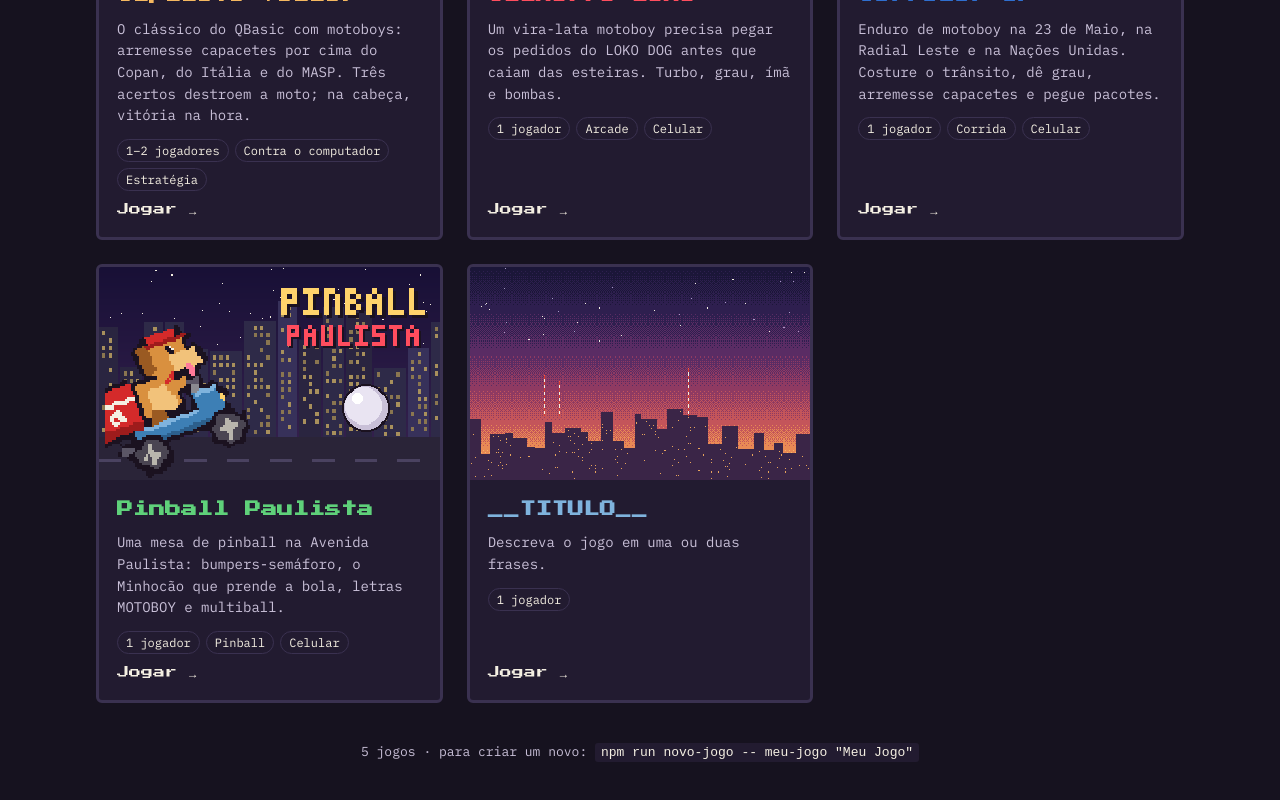
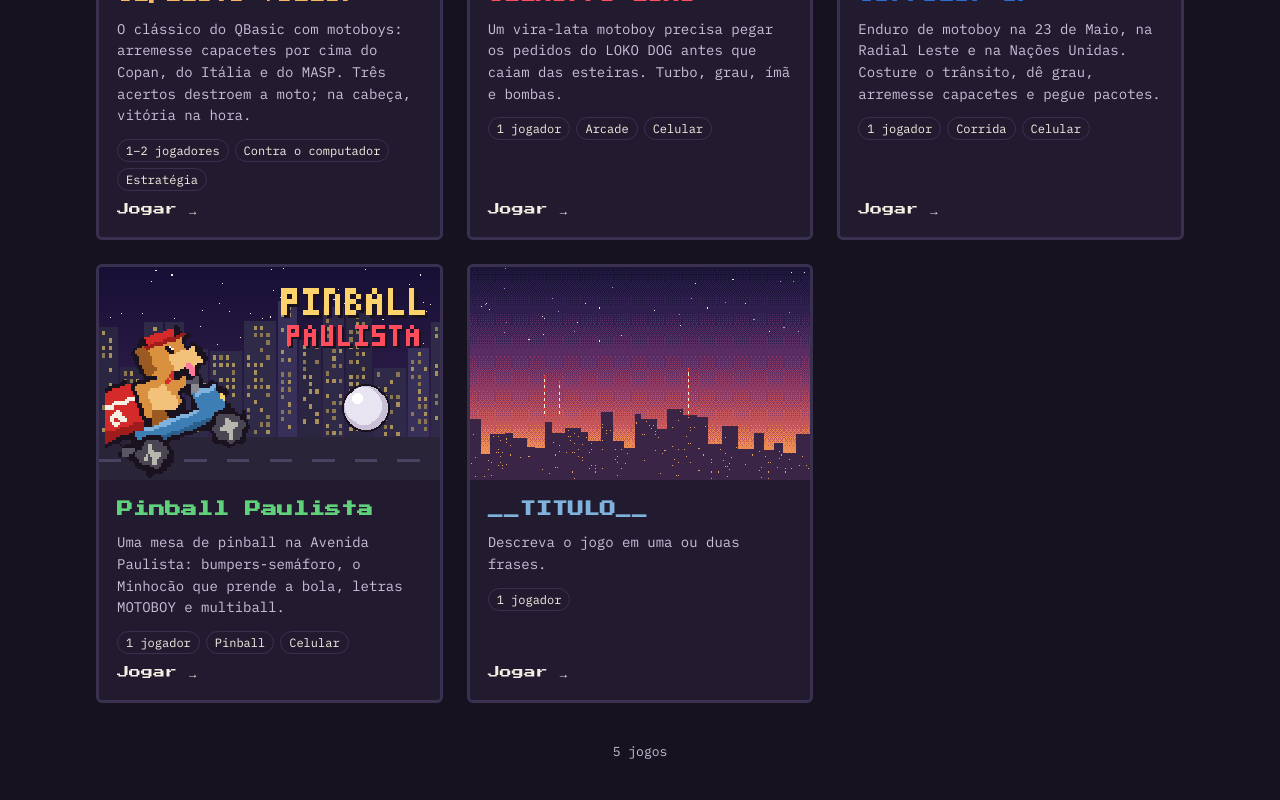
Before and after one commit to EarthW0rm/sampa-challenges, a React (Vite) app: page / in a window 1280 px wide. Shown: the part 466-1266 px from the top of the page. Built offline with nearby package versions, Linux system fonts and the light colour scheme.

Commit message:
chore(hub): remove instrução de criar jogo do rodapé da home

```diff
--- a/src/hub/HubHome.tsx
+++ b/src/hub/HubHome.tsx
@@ -50,7 +50,7 @@
       )}
 
       <footer className="hub-footer">
-        {games.length} {games.length === 1 ? 'jogo' : 'jogos'} · para criar um novo: <code>npm run novo-jogo -- meu-jogo "Meu Jogo"</code>
+        {games.length} {games.length === 1 ? 'jogo' : 'jogos'}
       </footer>
     </main>
   );
```
